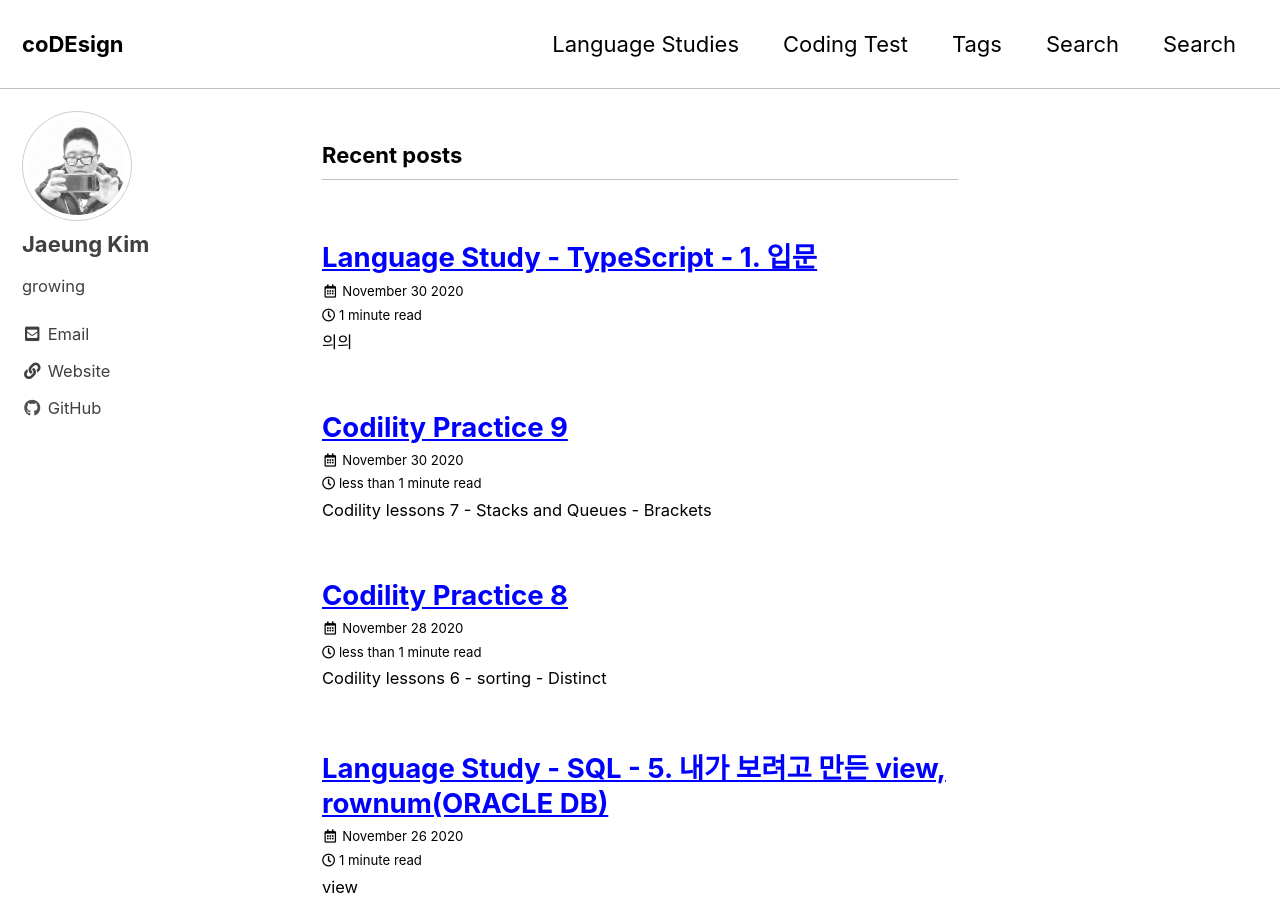
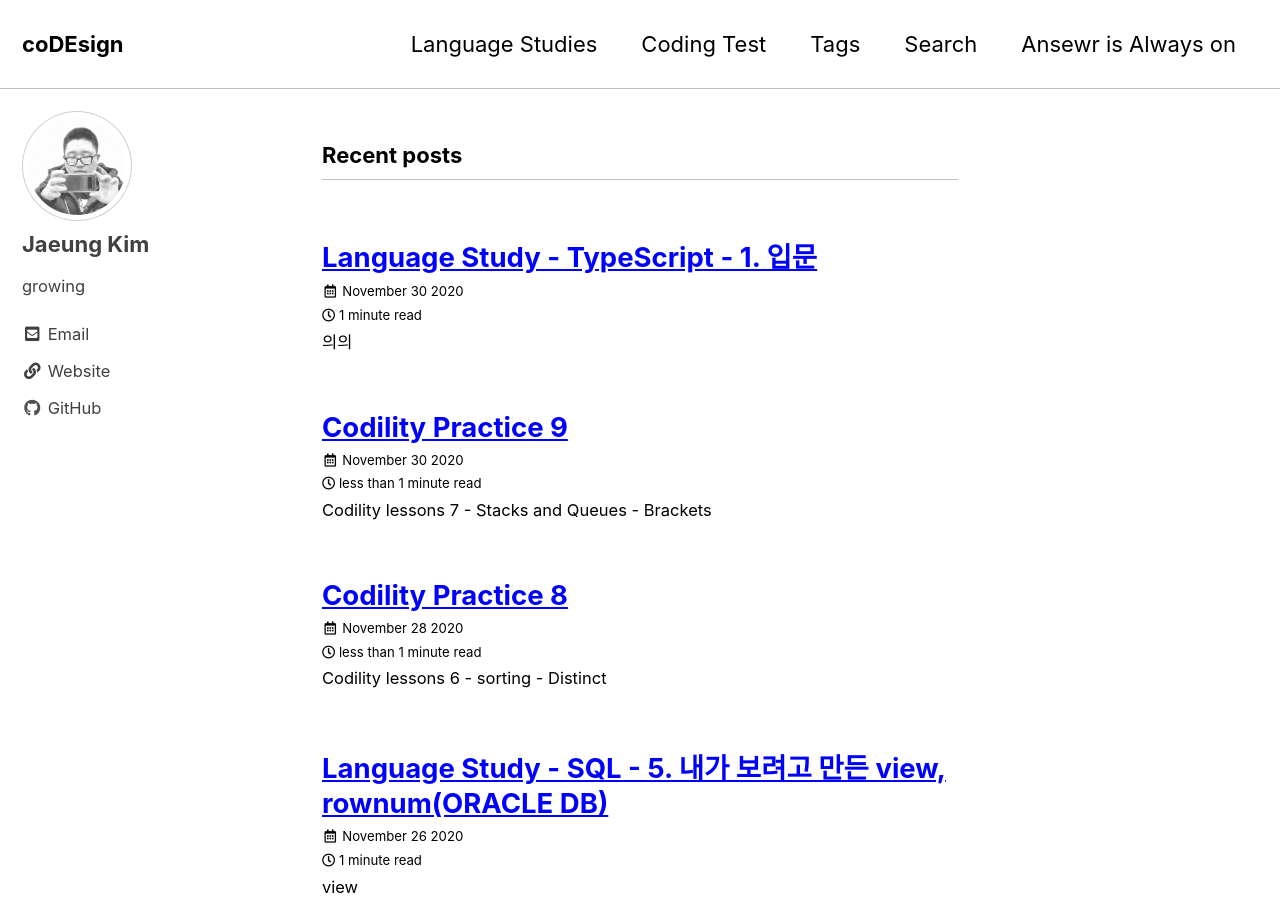
Before and after one commit to ArkimCity/ArkimCity.github.io, a Jekyll site: the page built from index.html, in a window 1280 px wide and 900 px high. Built offline with Jekyll 4.4.1, drawn with Linux system fonts in a browser that asks for light colours; cached includes are drawn as plain includes; the list of posts is cut into pages by our own code.

Commit message:
Update navigation.yml

```diff
--- a/_data/navigation.yml
+++ b/_data/navigation.yml
@@ -18,8 +18,8 @@ main:
     url: /tags/
   - title: "Search"
     url: /search/
-  - title: "Search"
-    url: /search/
+  - title: "Ansewr is Always on"
+    url: https://www.google.com/
 
 docs:
   - title: Getting Started
```
